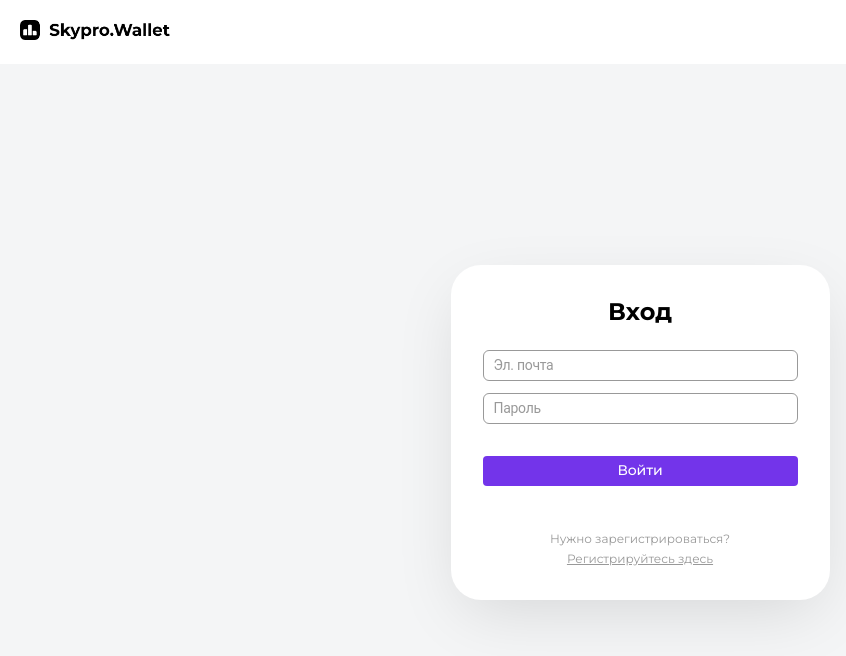
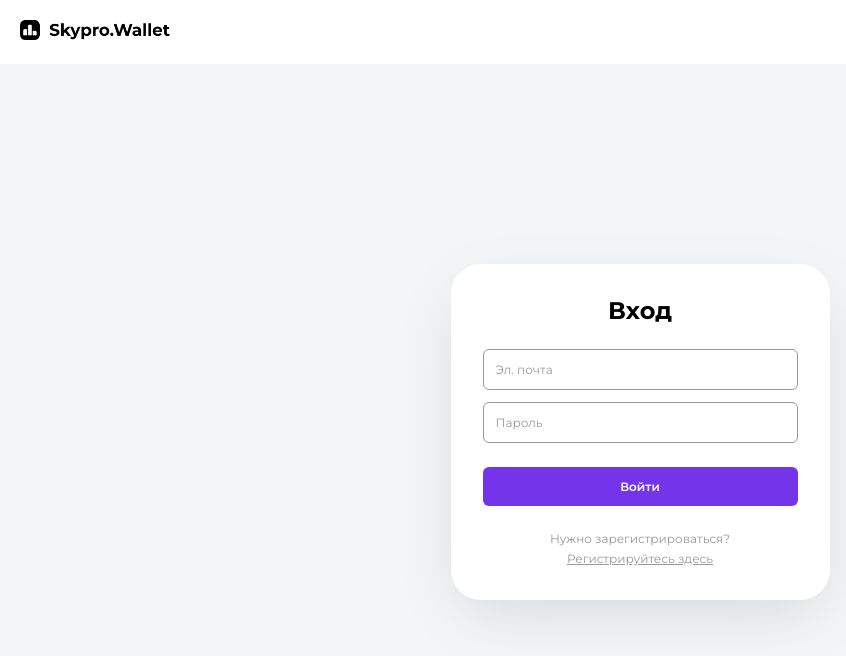
Before and after one commit to tatiankoko/skypro-wallet, a React (Vite) app: page /auth in a window 1280 px wide. Shown: the top 656 px of the page, without its empty margins (0-846 px from the left). Built offline with nearby package versions, Linux system fonts and the light colour scheme.

Commit message:
Компонент поля ввода и компонент кнопки

```diff
--- a/src/components/Button.styled.js
+++ b/src/components/Button.styled.js
@@ -3,21 +3,25 @@ import {colors} from "../theme.js";
 
 export const FormButton = styled.button`
     width: 100%;
-    height: 30px;
+    height: 39px;
     background-color: ${ colors.btnBg };
-    border-radius: 4px;
-    margin-top: 20px;
-    margin-bottom: 20px;
+    border-radius: 6px;
+    padding: 12px;
+    margin-top: 12px;
     border: none;
     outline: none;
     display: flex;
     align-items: center;
     justify-content: center;
-    font-size: 14px;
-    line-height: 21px;
-    font-weight: 500;
-    letter-spacing: -0.14px;
+    font-size: 12px;
+    line-height: 15px;
+    font-weight: 600;
     color: ${ colors.btnText };
+
+    &:disabled {
+        background-color: ${ colors.shadow };
+        color: ${ colors.background };
+    }
 
     @media screen and (max-width: 375px) {
         height: 40px;
--- a/src/components/Input.styled.js
+++ b/src/components/Input.styled.js
@@ -5,31 +5,65 @@ export const FormInput = styled.input`
     width: 100%;
     min-width: 100%;
     border-radius: 6px;
-    border: 1px solid ${ colors.shadow };
+    border: 1px solid ${ colors.successBorder };
     outline: none;
-    padding: 4px 10px;
+    padding: 12px;
+    background-color: ${ colors.successBg };
 
-    font-family: "Roboto", sans-serif;
+    font-family: "Montserrat", sans-serif;
     font-weight: 400;
-    font-size: 14px;
-    line-height: 21px;
-    letter-spacing: -0.28px;
+    font-size: 12px;
+    line-height: 15px;
+    color: ${ colors.title };
+
+    &:placeholder-shown {
+        border: 1px solid ${ ({$error}) => $error ? colors.alarmBorder : colors.shadow };
+        background-color: ${ ({$error}) => $error ? colors.alarmBg : colors.background };
+    }
+
+   /* &:required:valid {
+        border: 1px solid ${ colors.successBorder };
+        background-color: ${ colors.successBg };
+    }*/
+
+    /*[aria-invalid="true"] {
+        border: 1px solid ${ colors.alarmBorder };
+        background-color: ${ colors.alarmBg };
+
+        &::-moz-placeholder {
+            color: ${ colors.title };
+        }
+
+        &::placeholder {
+            color: ${ colors.title };
+        }
+    }*/
 
     &::-moz-placeholder {
-        font-family: "Roboto", sans-serif;
+        font-family: "Montserrat", sans-serif;
         font-weight: 400;
-        font-size: 14px;
-        line-height: 21px;
-        letter-spacing: -0.28px;
-        color: ${ colors.shadow };
+        font-size: 12px;
+        line-height: 15px;
+        color: ${ ({$error}) => $error ? colors.title : colors.shadow };
+
+        &::after {
+            content: " *";
+            color: red;
+            font-weight: bold;
+        }
     }
 
     &::placeholder {
-        font-family: "Roboto", sans-serif;
+        font-family: "Montserrat", sans-serif;
         font-weight: 400;
-        font-size: 14px;
-        line-height: 21px;
-        letter-spacing: -0.28px;
-        color: ${ colors.shadow };
+        font-size: 12px;
+        line-height: 15px;
+        color: ${ ({$error}) => $error ? colors.title : colors.shadow };
+
+        &::after {
+            content: " *";
+            color: red;
+            font-weight: bold;
+        }
     }
 `
--- a/src/components/auth/Auth.jsx
+++ b/src/components/auth/Auth.jsx
@@ -101,30 +101,32 @@ const Auth = () => {
                         <ModalFormLogin onSubmit={handleSubmit}>
                             {
                                 isSignUp
-                                    ? <FormInput error={errors.name}
+                                    ? <FormInput $error={errors.name}
                                                  type="text"
                                                  name="name"
                                                  id="formname"
                                                  placeholder="Имя"
                                                  value={formData.name}
-                                                 onChange={handleChange}/>
+                                                 onChange={handleChange}
+                                                 />
                                     : null
                             }
-                            <FormInput error={errors.login}
+                            <FormInput $error={errors.login}
                                        type="text"
                                        name="login"
                                        id="formlogin"
                                        placeholder="Эл. почта"
                                        value={formData.login}
-                                       onChange={handleChange}/>
+                                       onChange={handleChange} />
 
-                            <FormInput error={errors.password}
+                            <FormInput $error={errors.password}
                                        type="password"
                                        name="password"
                                        id="formpassword"
                                        placeholder="Пароль"
                                        value={formData.password}
-                                       onChange={handleChange}/>
+                                       onChange={handleChange}
+                                        />
 
                             {
                                 error
--- a/src/components/auth/Auth.styled.js
+++ b/src/components/auth/Auth.styled.js
@@ -25,10 +25,6 @@ export const Modal = styled.div`
     flex-direction: column;
     align-items: center;
     justify-content: center;
-
-    /*@media screen and (max-width: 375px) {
-        background-color: ${ colors.background };
-    }*/
 `
 
 export const ModalBlock = styled.div`
@@ -72,10 +68,6 @@ export const ModalFormLogin = styled.form`
     align-items: center;
     justify-content: center;
     gap: 12px;
-
-    /*input:not(:first-child) {
-        margin-top: 7px;
-    }*/
 `
 
 export const ModalFormGroup = styled.div`
@@ -100,5 +92,4 @@ export const ErrorNotification = styled.div`
     letter-spacing: 0;
     text-align: center;
     color: ${ colors.alarmText };
-    padding-top: 7px;
 `
--- a/src/components/header/Header.styled.js
+++ b/src/components/header/Header.styled.js
@@ -45,6 +45,7 @@ export const HeaderNav = styled.nav`
     display: flex;
     align-items: center;
     justify-content: space-between;
+    gap: 48px;
 
     @media screen and (max-width: 495px) {
         justify-content: right;
--- a/src/theme.js
+++ b/src/theme.js
@@ -8,7 +8,7 @@ export const colors = {
     btnBg: '#7334EA',
     btnText: '#FFFFFF',
 
-    alarmBg: '#999999',
+    alarmBg: '#FFEBEB',
     alarmBorder: '#F25050',
     alarmText: '#F84D4D',
 
```
